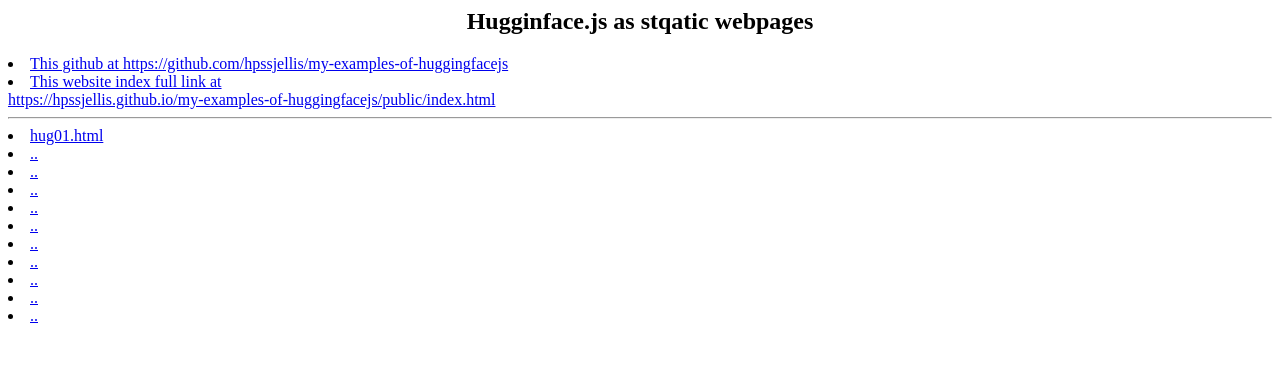
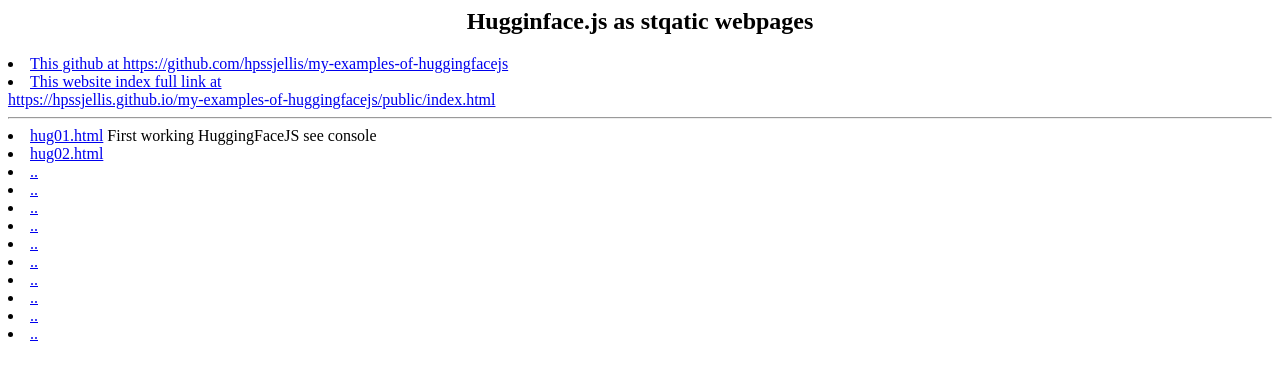
Before and after one commit to hpssjellis/my-examples-of-huggingfacejs, a plain HTML site: page public/index.html in a window 1280 px wide. Drawn offline with Linux system fonts and the light colour scheme.

Commit message:
Update index.html

```diff
--- a/public/index.html
+++ b/public/index.html
@@ -4,7 +4,8 @@
 <li><a href="https://hpssjellis.github.io/my-examples-of-huggingfacejs/public/index.html">This website index full link at<br> https://hpssjellis.github.io/my-examples-of-huggingfacejs/public/index.html</a>
 
   <hr>
-<li><a href="hug01.html">hug01.html</a>
+<li><a href="hug01.html">hug01.html</a> First working HuggingFaceJS see console
+<li><a href="hug02.html">hug02.html</a>
 <li><a href="...">..</a>
 <li><a href="...">..</a>
 <li><a href="...">..</a>
```
